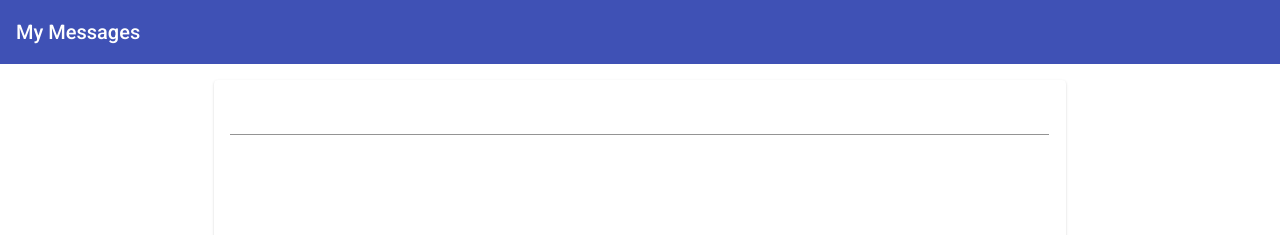
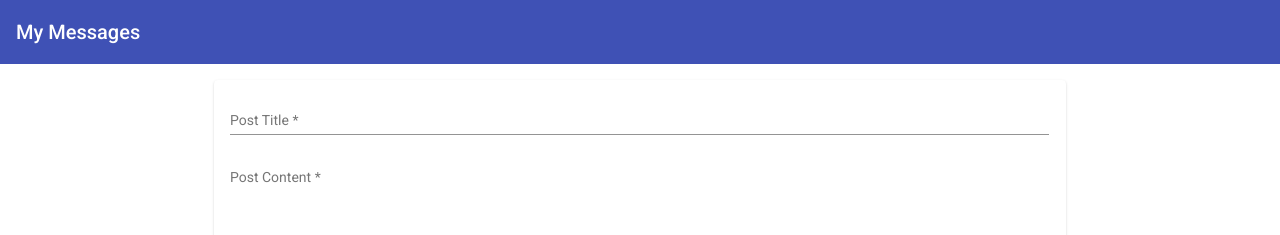
Before and after one commit to akash-yadav12/Mean-Stack-Project, an Angular app: page / in a window 1280 px wide. Shown: the top 235 px of the page. Built offline with nearby package versions, Linux system fonts and the light colour scheme.

Commit message:
cleaning up post-create form

```diff
--- a/src/app/posts/post-create/post-create.component.html
+++ b/src/app/posts/post-create/post-create.component.html
@@ -7,6 +7,7 @@
         name="title"
         ngModel
         required
+        placeholder="Post Title"
         #title="ngModel">
         <!-- <mat-error *ngIf = "postFromref.getControl('title').invalid">{{}}</mat-error> -->
         <mat-error *ngIf = "title.invalid">Please enter a post title</mat-error>
@@ -18,6 +19,7 @@
         name="content"
         ngModel
         required
+        placeholder="Post Content"
         #content = "ngModel"></textarea>
         <mat-error *ngIf = "title.invalid">Please enter a post Content</mat-error>
     </mat-form-field>
--- a/src/app/posts/post-create/post-create.component.ts
+++ b/src/app/posts/post-create/post-create.component.ts
@@ -26,5 +26,6 @@
       return
     }
     this.postsService.addPost(form.value.title,form.value.content);
+    form.resetForm();
   }
 }
--- a/src/app/posts/post-list/post-list.component.html
+++ b/src/app/posts/post-list/post-list.component.html
@@ -4,6 +4,10 @@
       {{el.title}}
     </mat-expansion-panel-header>
     <p>{{el.content }}</p>
+    <mat-action-row>
+      <button mat-button color="primary">EDIT</button>
+      <button mat-button color="warn">DELETE</button>
+    </mat-action-row>
   </mat-expansion-panel>
 </mat-accordion>
 
```
